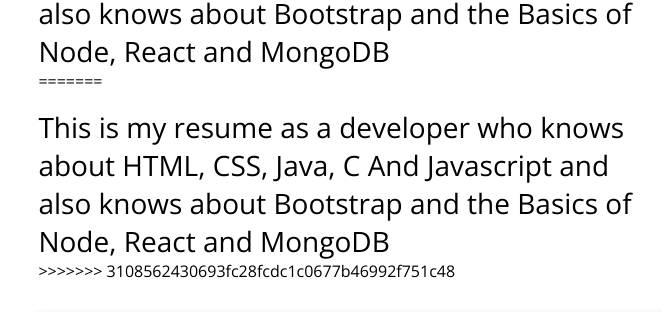
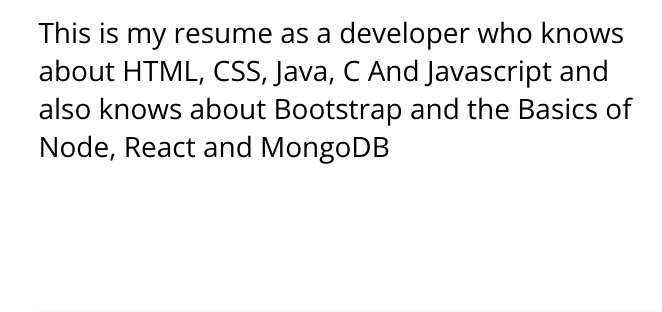
Before and after one commit to mr-pr-singh/Praveen-Portfolio-Website, a plain HTML site: page index.html in a window 1280 px wide. Shown: the part 312-624 px from the top of the page, 0-662 px from the left. Drawn offline with nearby package versions, Linux system fonts and the light colour scheme.

Commit message:
remove some unusual from index.html

```diff
--- a/index.html
+++ b/index.html
@@ -34,12 +34,8 @@
     <section class="section">
         <div class="container1">
             <h1 class="tag">Praveen Singh Resume</h1>
-<<<<<<< HEAD
             <p class="text">This is my resume as a developer who knows about HTML, CSS, Java, C And Javascript and also
                 knows about Bootstrap and the Basics of Node, React and MongoDB</p>
-=======
-            <p class="text">This is my resume as a developer who knows about HTML, CSS, Java, C And Javascript and also knows about Bootstrap and the Basics of Node, React and MongoDB</p>
->>>>>>> 3108562430693fc28fcdc1c0677b46992f751c48
         </div>
         <div class="container2">
             <img src="Images/mypc.jpg" alt="myphoto">
```
